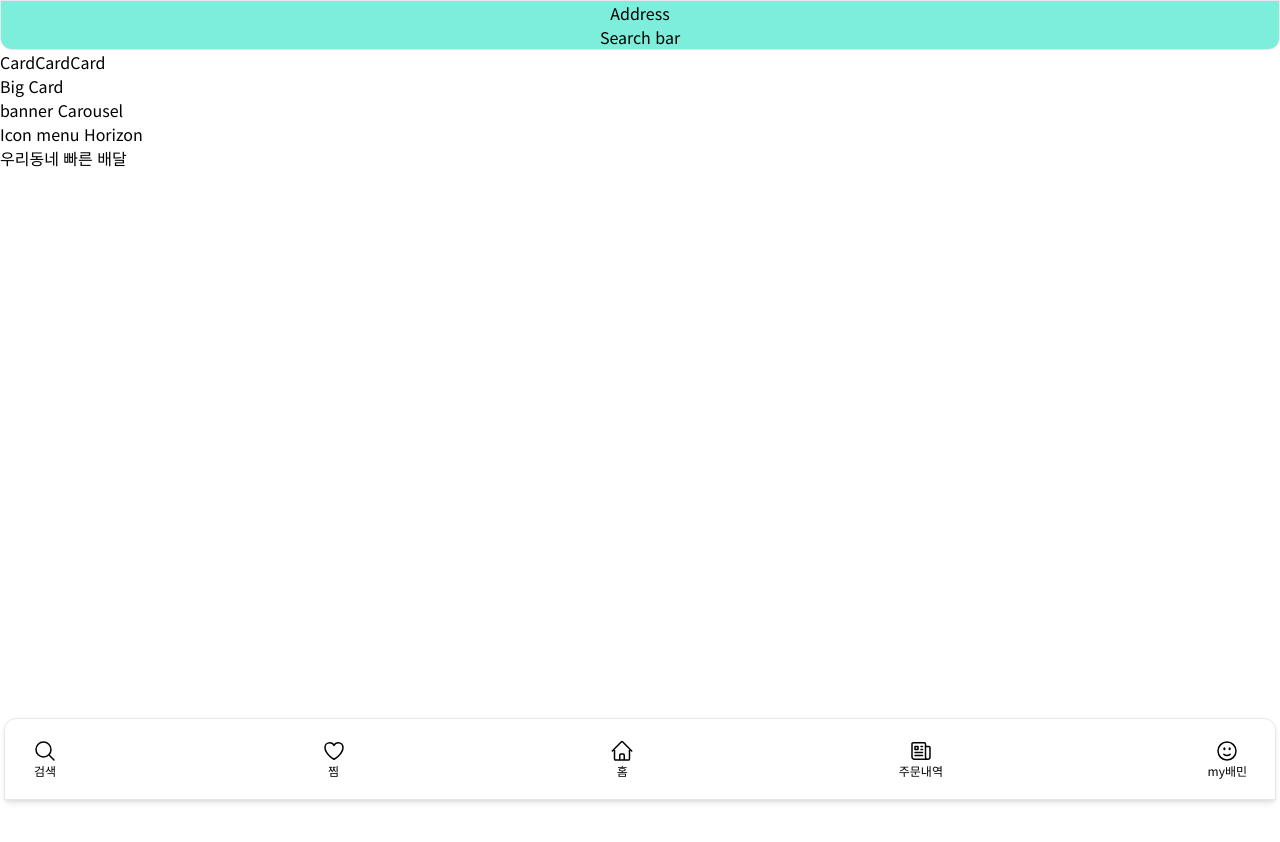
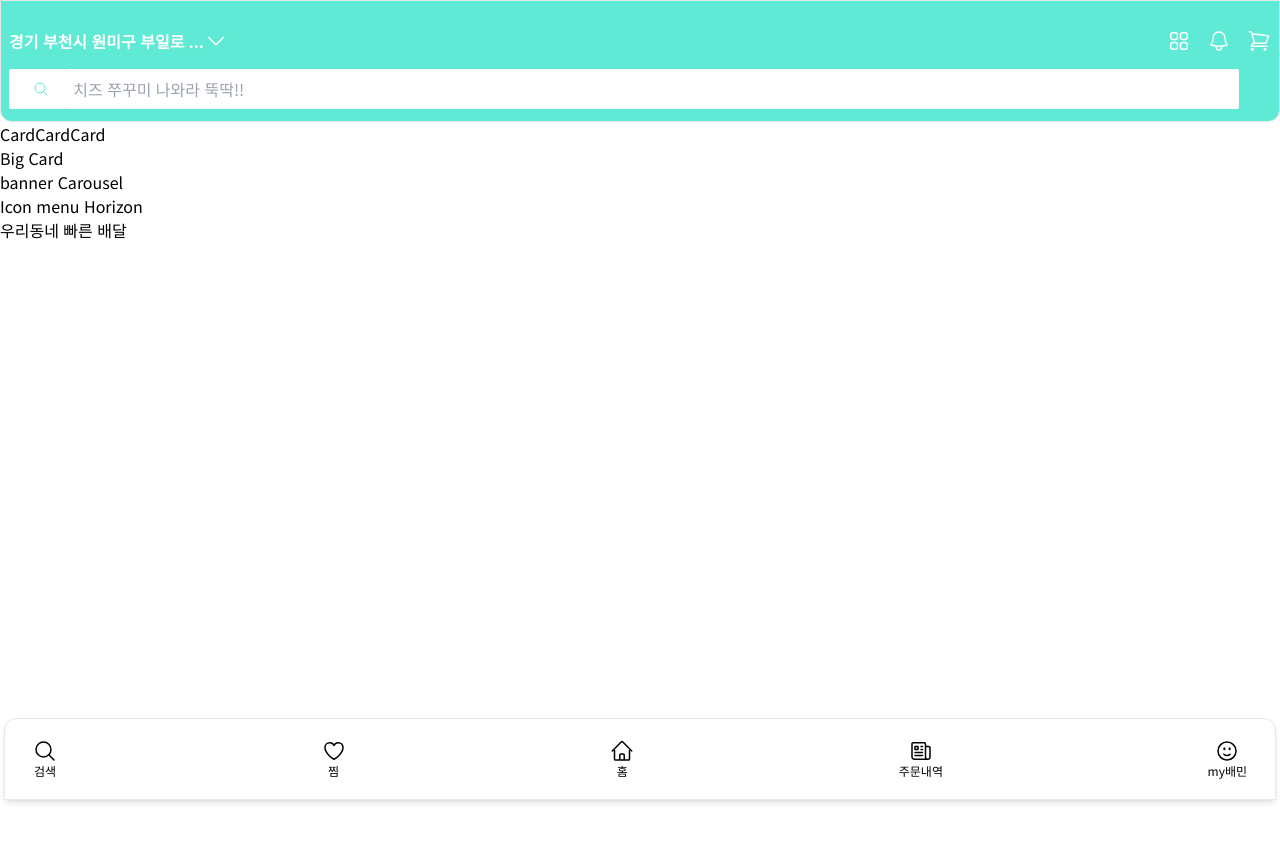
Before and after one commit to jbeat30/baemin-clone, a Next.js app: page / in a window 1280 px wide. Shown: the top 842 px of the page. Built offline with nearby package versions, Linux system fonts and the light colour scheme.

Commit message:
feat: design TopNavigation component with icons and input field
- Add button elements with icons to TopNavigation
- Include input field for user interaction (design-only, no functionality)
- Style component for improved visual consistency

```diff
--- a/components/navigation/TopNavigation.tsx
+++ b/components/navigation/TopNavigation.tsx
@@ -2,10 +2,108 @@
 
 export default function TopNavigation() {
   return (
-    <nav className="">
-      <div className="flex w-full flex-col items-center justify-center rounded-b-xl border bg-teal-300/80">
-        <div>Address</div>
-        <div>Search bar</div>
+    <nav>
+      <div className="flex w-full flex-col items-center justify-center rounded-b-xl border bg-teal-300 pb-1">
+        <div className="mt-5 flex w-full justify-between p-2">
+          {/* Address */}
+          <div className="flex">
+            <p className="max-w-60 truncate font-semibold text-white">
+              경기 부천시 원미구 부일로 ...
+            </p>
+            <button className="text-white">
+              <svg
+                xmlns="http://www.w3.org/2000/svg"
+                fill="none"
+                viewBox="0 0 24 24"
+                strokeWidth={1.5}
+                stroke="currentColor"
+                className="size-6"
+              >
+                <path
+                  strokeLinecap="round"
+                  strokeLinejoin="round"
+                  d="m19.5 8.25-7.5 7.5-7.5-7.5"
+                />
+              </svg>
+            </button>
+          </div>
+          {/* Icon Tray */}
+          <div className="flex gap-4 text-white">
+            <div>
+              <svg
+                xmlns="http://www.w3.org/2000/svg"
+                fill="none"
+                viewBox="0 0 24 24"
+                strokeWidth={1.5}
+                stroke="currentColor"
+                className="size-6"
+              >
+                <path
+                  strokeLinecap="round"
+                  strokeLinejoin="round"
+                  d="M3.75 6A2.25 2.25 0 0 1 6 3.75h2.25A2.25 2.25 0 0 1 10.5 6v2.25a2.25 2.25 0 0 1-2.25 2.25H6a2.25 2.25 0 0 1-2.25-2.25V6ZM3.75 15.75A2.25 2.25 0 0 1 6 13.5h2.25a2.25 2.25 0 0 1 2.25 2.25V18a2.25 2.25 0 0 1-2.25 2.25H6A2.25 2.25 0 0 1 3.75 18v-2.25ZM13.5 6a2.25 2.25 0 0 1 2.25-2.25H18A2.25 2.25 0 0 1 20.25 6v2.25A2.25 2.25 0 0 1 18 10.5h-2.25a2.25 2.25 0 0 1-2.25-2.25V6ZM13.5 15.75a2.25 2.25 0 0 1 2.25-2.25H18a2.25 2.25 0 0 1 2.25 2.25V18A2.25 2.25 0 0 1 18 20.25h-2.25A2.25 2.25 0 0 1 13.5 18v-2.25Z"
+                />
+              </svg>
+            </div>
+            <div>
+              <svg
+                xmlns="http://www.w3.org/2000/svg"
+                fill="none"
+                viewBox="0 0 24 24"
+                strokeWidth={1.5}
+                stroke="currentColor"
+                className="size-6"
+              >
+                <path
+                  strokeLinecap="round"
+                  strokeLinejoin="round"
+                  d="M14.857 17.082a23.848 23.848 0 0 0 5.454-1.31A8.967 8.967 0 0 1 18 9.75V9A6 6 0 0 0 6 9v.75a8.967 8.967 0 0 1-2.312 6.022c1.733.64 3.56 1.085 5.455 1.31m5.714 0a24.255 24.255 0 0 1-5.714 0m5.714 0a3 3 0 1 1-5.714 0"
+                />
+              </svg>
+            </div>
+            <div>
+              <svg
+                xmlns="http://www.w3.org/2000/svg"
+                fill="none"
+                viewBox="0 0 24 24"
+                strokeWidth={1.5}
+                stroke="currentColor"
+                className="size-6"
+              >
+                <path
+                  strokeLinecap="round"
+                  strokeLinejoin="round"
+                  d="M2.25 3h1.386c.51 0 .955.343 1.087.835l.383 1.437M7.5 14.25a3 3 0 0 0-3 3h15.75m-12.75-3h11.218c1.121-2.3 2.1-4.684 2.924-7.138a60.114 60.114 0 0 0-16.536-1.84M7.5 14.25 5.106 5.272M6 20.25a.75.75 0 1 1-1.5 0 .75.75 0 0 1 1.5 0Zm12.75 0a.75.75 0 1 1-1.5 0 .75.75 0 0 1 1.5 0Z"
+                />
+              </svg>
+            </div>
+          </div>
+        </div>
+
+        {/* Search Bar */}
+        <div className="flex w-full justify-center p-2">
+          <span className="flex w-[60px] items-center justify-center rounded-l-sm bg-white pl-2">
+            <svg
+              xmlns="http://www.w3.org/2000/svg"
+              fill="none"
+              viewBox="0 0 24 24"
+              strokeWidth={1.5}
+              stroke="currentColor"
+              className="h-4 w-4 text-teal-300"
+            >
+              <path
+                strokeLinecap="round"
+                strokeLinejoin="round"
+                d="m21 21-5.197-5.197m0 0A7.5 7.5 0 1 0 5.196 5.196a7.5 7.5 0 0 0 10.607 10.607Z"
+              />
+            </svg>
+          </span>
+          <input
+            type="text"
+            className="mr-8 w-full rounded-sm p-2 outline-none"
+            placeholder="치즈 쭈꾸미 나와라 뚝딱!!"
+          />
+        </div>
       </div>
     </nav>
   )
```
